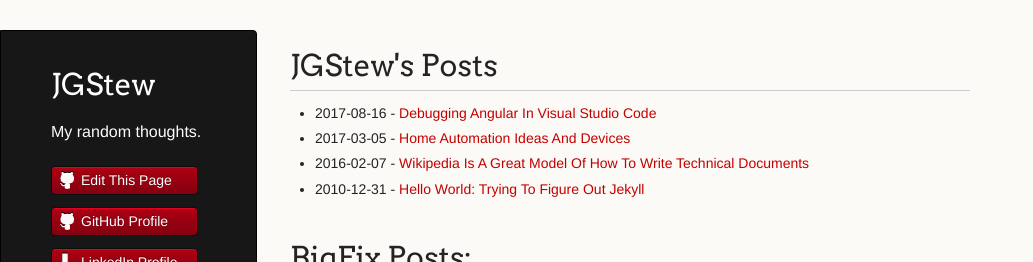
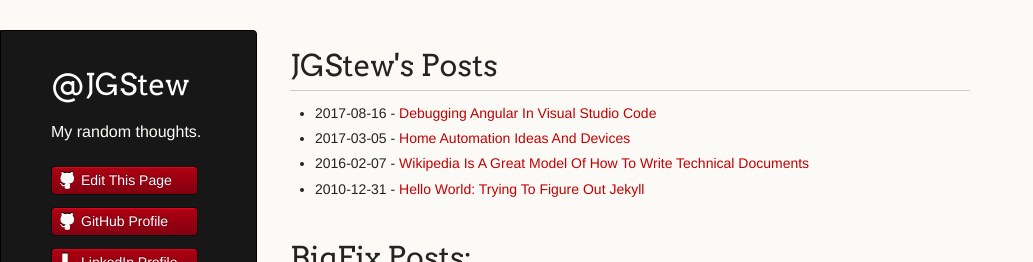
Before and after one commit to jgstew/jgstew.github.io, a Jekyll site: the page built from index.html, in a window 1280 px wide. Shown: the top 262 px of the page, without its empty margins (0-1033 px from the left). Built offline with Jekyll 4.4.1, drawn with Linux system fonts in a browser that asks for light colours; comment, search, counter and statistics services are not loaded.

Commit message:
Update default.html

```diff
--- a/_layouts/default.html
+++ b/_layouts/default.html
@@ -17,7 +17,7 @@
   <body>
     <div class="wrapper">
       <header>
-        <h1 class="header">JGStew</h1>
+        <h1 class="header">@JGStew</h1>
         <p class="header">My random thoughts.</p>
 
         <ul>
```
